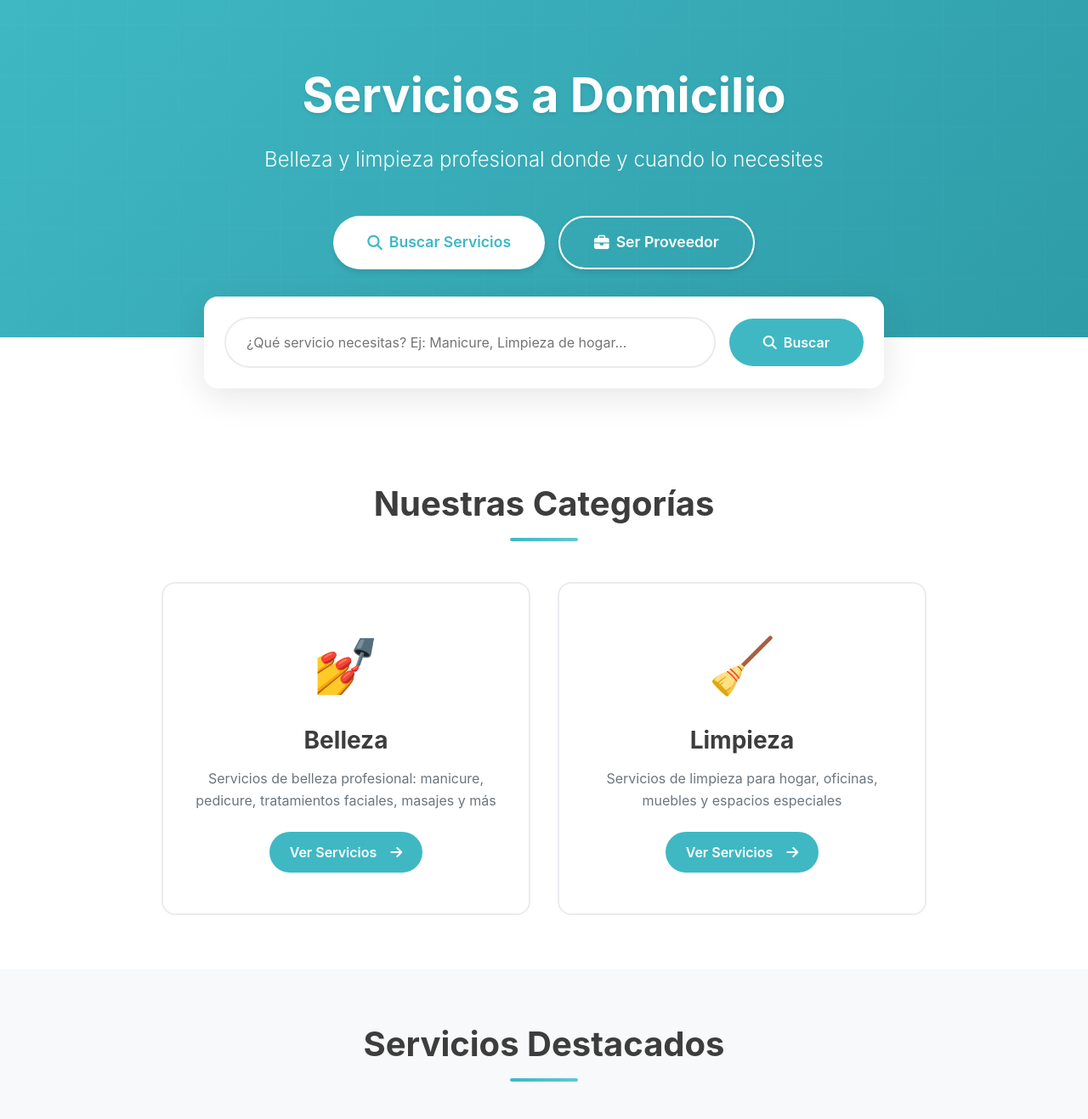
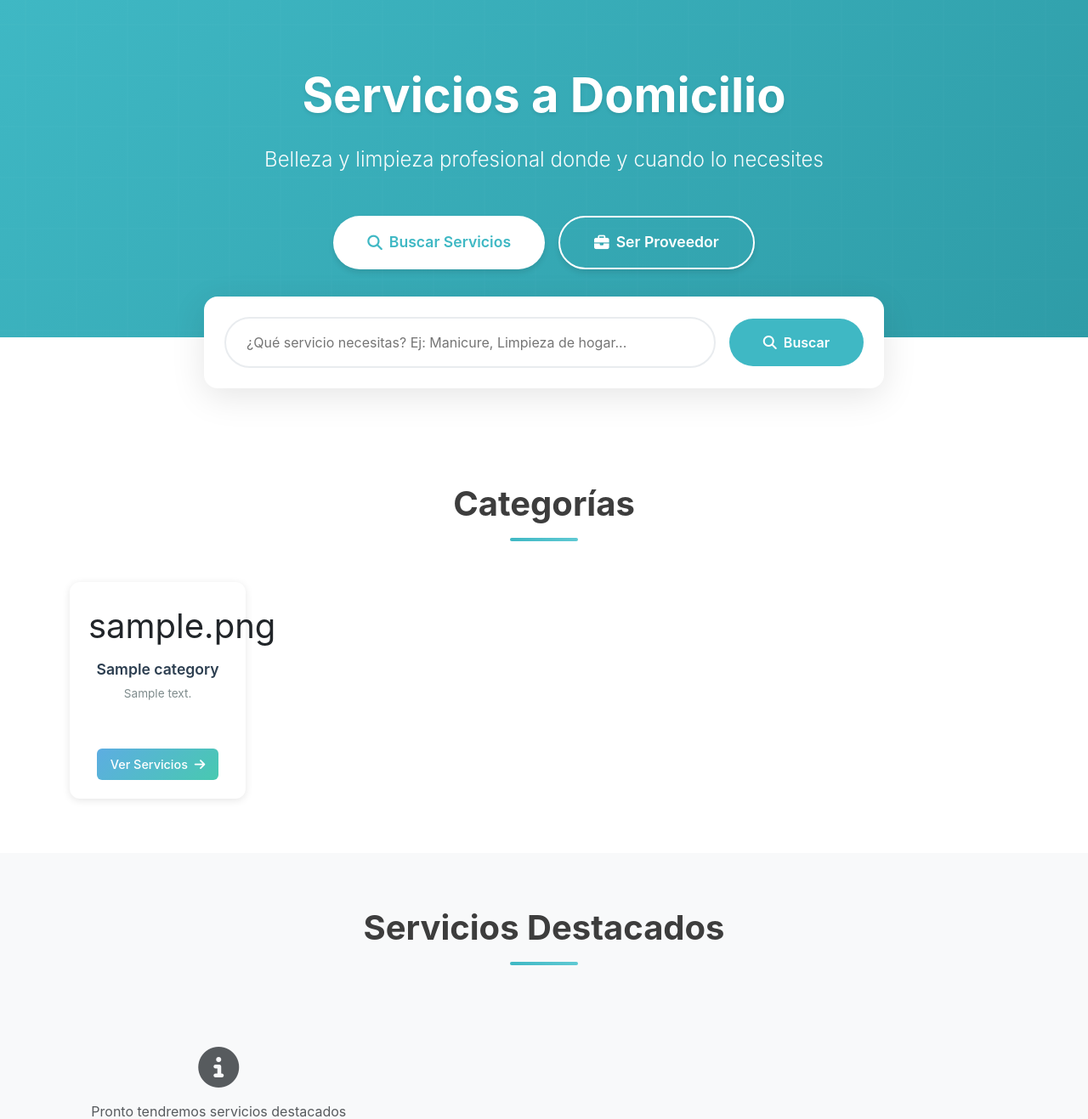
Before and after one commit to jimbuho/liberi_project, a Django app: page / in a window 1280 px wide. Shown: the part 69-1386 px from the top of the page at 85% size. Run offline with Django 5.2, Linux system fonts and the light colour scheme; tables that the repository leaves empty hold one stand-in row (values such as "Sample post"); parts of the project's set-up code (start-up, migrations or seed data) failed here and were passed over.

Commit message:
Categorias home y loader

```diff
--- a/templates/base.html
+++ b/templates/base.html
@@ -18,9 +18,144 @@
     <!-- Custom CSS -->
     <link rel="stylesheet" href="{% static 'css/liberi.css' %}?v=1">
 
+    <style>
+        /* Loader Global */
+        #globalLoader {
+            position: fixed;
+            top: 0;
+            left: 0;
+            width: 100%;
+            height: 100%;
+            background: rgba(0, 0, 0, 0.7);
+            display: none;
+            align-items: center;
+            justify-content: center;
+            z-index: 9999;
+            backdrop-filter: blur(3px);
+        }
+
+        #globalLoader.active {
+            display: flex;
+        }
+
+        .loader-content {
+            text-align: center;
+            color: white;
+        }
+
+        .loader-spinner {
+            width: 60px;
+            height: 60px;
+            border: 5px solid rgba(255, 255, 255, 0.3);
+            border-top-color: #fff;
+            border-radius: 50%;
+            animation: spin 1s linear infinite;
+            margin: 0 auto 20px;
+        }
+
+        @keyframes spin {
+            to { transform: rotate(360deg); }
+        }
+
+        .loader-text {
+            font-size: 18px;
+            font-weight: 500;
+        }
+
+        /* Estilos para categorías compactas */
+        .categories-grid-compact {
+            display: grid;
+            grid-template-columns: repeat(auto-fill, minmax(200px, 1fr));
+            gap: 20px;
+            margin-top: 30px;
+        }
+
+        .category-card-compact {
+            background: white;
+            border-radius: 12px;
+            padding: 20px;
+            text-align: center;
+            box-shadow: 0 2px 10px rgba(0,0,0,0.1);
+            transition: transform 0.3s ease, box-shadow 0.3s ease;
+            border: 2px solid transparent;
+        }
+
+        .category-card-compact:hover {
+            transform: translateY(-5px);
+            box-shadow: 0 5px 20px rgba(0,0,0,0.15);
+            border-color: #5DADE2;
+        }
+
+        .category-icon-compact {
+            font-size: 2.5rem;
+            display: block;
+            margin-bottom: 10px;
+        }
+
+        .category-name-compact {
+            font-size: 1.1rem;
+            font-weight: 600;
+            margin-bottom: 8px;
+            color: #2c3e50;
+        }
+
+        .category-description-compact {
+            font-size: 0.85rem;
+            color: #7f8c8d;
+            margin-bottom: 15px;
+            min-height: 60px;
+        }
+
+        .btn-category-compact {
+            display: inline-block;
+            padding: 8px 16px;
+            background: linear-gradient(135deg, #5DADE2 0%, #48C9B0 100%);
+            color: white;
+            text-decoration: none;
+            border-radius: 6px;
+            font-size: 0.9rem;
+            font-weight: 500;
+            transition: all 0.3s ease;
+        }
+
+        .btn-category-compact:hover {
+            transform: scale(1.05);
+            box-shadow: 0 4px 12px rgba(93, 173, 226, 0.4);
+            color: white;
+        }
+
+        @media (max-width: 768px) {
+            .categories-grid-compact {
+                grid-template-columns: repeat(auto-fill, minmax(150px, 1fr));
+                gap: 15px;
+            }
+
+            .category-icon-compact {
+                font-size: 2rem;
+            }
+
+            .category-name-compact {
+                font-size: 1rem;
+            }
+
+            .category-description-compact {
+                font-size: 0.8rem;
+                min-height: 50px;
+            }
+        }
+    </style>
+
     {% block extra_css %}{% endblock %}
 </head>
 <body>
+    <!-- Loader Global -->
+    <div id="globalLoader">
+        <div class="loader-content">
+            <div class="loader-spinner"></div>
+            <div class="loader-text">Procesando...</div>
+        </div>
+    </div>
+
     <!-- Navbar -->
     <nav class="navbar navbar-expand-lg navbar-light bg-white shadow-sm">
         <div class="container">
@@ -154,6 +289,52 @@
 
     <!-- Bootstrap JS -->
     <script src="https://cdn.jsdelivr.net/npm/bootstrap@5.3.0/dist/js/bootstrap.bundle.min.js"></script>
+
+    <!-- Loader Global Script -->
+    <script>
+        const loader = document.getElementById('globalLoader');
+
+        // Mostrar loader en envío de formularios
+        document.addEventListener('submit', function(e) {
+            // Evitar mostrar loader en formularios de búsqueda o filtros
+            const form = e.target;
+            if (!form.classList.contains('no-loader') && form.method.toLowerCase() === 'post') {
+                loader.classList.add('active');
+            }
+        });
+
+        // Mostrar loader en clics de botones específicos
+        document.addEventListener('click', function(e) {
+            const target = e.target.closest('button[type="submit"], a.btn-primary, a.btn-success, a.btn-warning');
+            if (target && !target.classList.contains('no-loader')) {
+                // Solo para botones de submit o enlaces que parecen acciones importantes
+                if (target.tagName === 'BUTTON' && target.type === 'submit') {
+                    // Ya se maneja en el evento submit
+                    return;
+                }
+                if (target.tagName === 'A' && (
+                    target.href.includes('/booking') ||
+                    target.href.includes('/payment') ||
+                    target.href.includes('/create') ||
+                    target.href.includes('/accept') ||
+                    target.href.includes('/reject') ||
+                    target.href.includes('/complete')
+                )) {
+                    loader.classList.add('active');
+                }
+            }
+        });
+
+        // Ocultar loader cuando la página se carga completamente
+        window.addEventListener('load', function() {
+            loader.classList.remove('active');
+        });
+
+        // Ocultar loader si hay error o la página se recarga
+        window.addEventListener('pageshow', function() {
+            loader.classList.remove('active');
+        });
+    </script>
 
     {% if user.is_authenticated %}
     <!-- Notificaciones Script -->
--- a/templates/home.html
+++ b/templates/home.html
@@ -16,12 +16,6 @@
                     <i class="fas fa-search"></i>
                     Buscar Servicios
                 </a>
-                {% comment %}
-                <a href="{% url 'become_provider' %}" class="btn-hero btn-hero-secondary">
-                    <i class="fas fa-briefcase"></i>
-                    Ser Proveedor
-                </a>
-                {% endcomment %}
                 <a href="{% url 'register_provider' %}" class="btn-hero btn-hero-secondary">
                     <i class="fas fa-briefcase"></i>
                     Ser Proveedor
@@ -53,31 +47,27 @@
 <!-- Categories Section -->
 <section class="categories-section">
     <div class="container">
-        <h2 class="section-title">Nuestras Categorías</h2>
-        <div class="categories-grid">
-            <!-- Beauty Category -->
-            <div class="category-card">
-                <span class="category-icon">💅</span>
-                <h3 class="category-name">Belleza</h3>
-                <p class="category-description">
-                    Servicios de belleza profesional: manicure, pedicure, tratamientos faciales, masajes y más
+        <h2 class="section-title">Categorías</h2>
+        <div class="categories-grid-compact">
+            {% for category in categories %}
+            <div class="category-card-compact">
+                <span class="category-icon-compact">{{ category.icon }}</span>
+                <h4 class="category-name-compact">{{ category.name }}</h4>
+                <p class="category-description-compact">
+                    {{ category.description|truncatewords:12 }}
                 </p>
-                <a href="{% url 'services_list' %}" class="btn-category">
-                    Ver Servicios <i class="fas fa-arrow-right ms-2"></i>
+                <a href="{% url 'services_list' %}?category={{ category.id }}" class="btn-category-compact">
+                    Ver Servicios <i class="fas fa-arrow-right ms-1"></i>
                 </a>
             </div>
-
-            <!-- Cleaning Category -->
-            <div class="category-card">
-                <span class="category-icon">🧹</span>
-                <h3 class="category-name">Limpieza</h3>
-                <p class="category-description">
-                    Servicios de limpieza para hogar, oficinas, muebles y espacios especiales
+            {% empty %}
+            <div class="col-12 text-center py-5">
+                <i class="fas fa-info-circle text-muted" style="font-size: 3rem;"></i>
+                <p class="text-muted mt-3">
+                    Pronto tendremos categorías disponibles
                 </p>
-                <a href="{% url 'services_list' %}" class="btn-category">
-                    Ver Servicios <i class="fas fa-arrow-right ms-2"></i>
-                </a>
             </div>
+            {% endfor %}
         </div>
     </div>
 </section>
```
